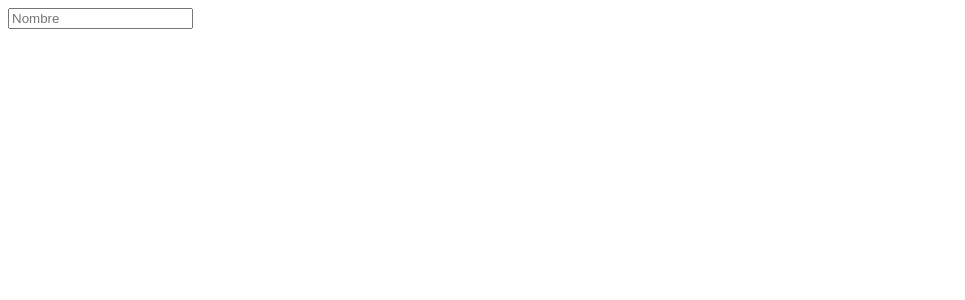
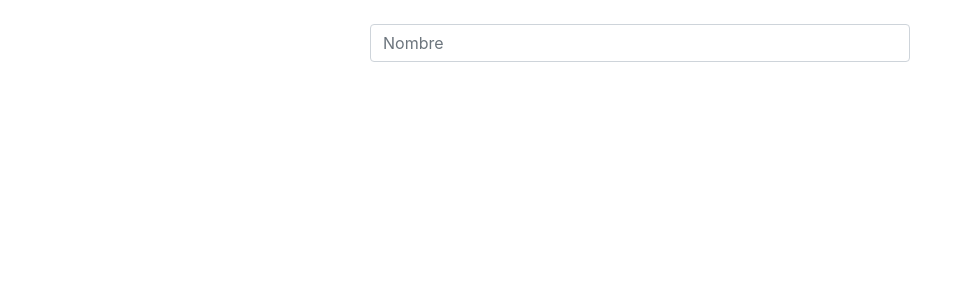
Before and after one commit to Melissadrrs/angular-pruebas, an Angular app: page / in a window 1280 px wide. Shown: the top 300 px of the page, without its empty margins (0-965 px from the left). Built offline with nearby package versions, Linux system fonts and the light colour scheme.

Commit message:
1 file modified

```diff
--- a/src/styles.css
+++ b/src/styles.css
@@ -1 +1,2 @@
 /* Add application styles & imports to this file! */
+@import '~bootstrap/dist/css/bootstrap.min.css';
```
